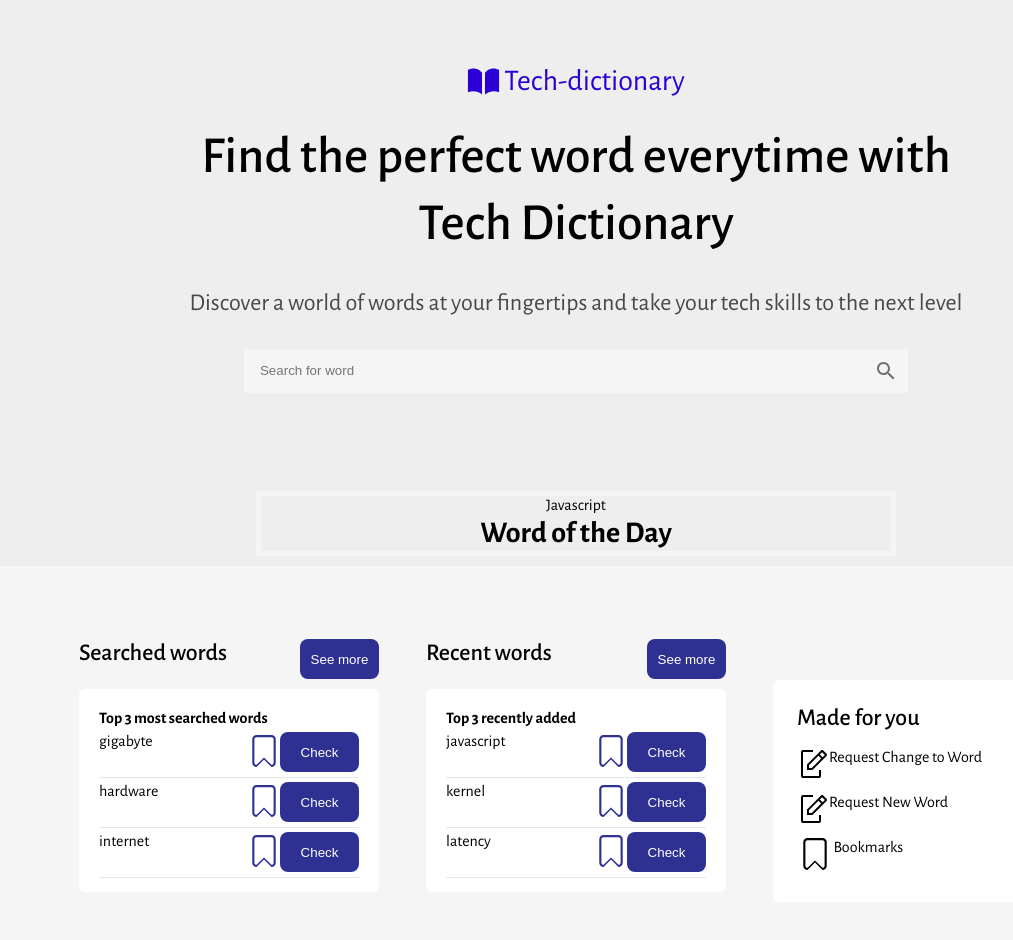
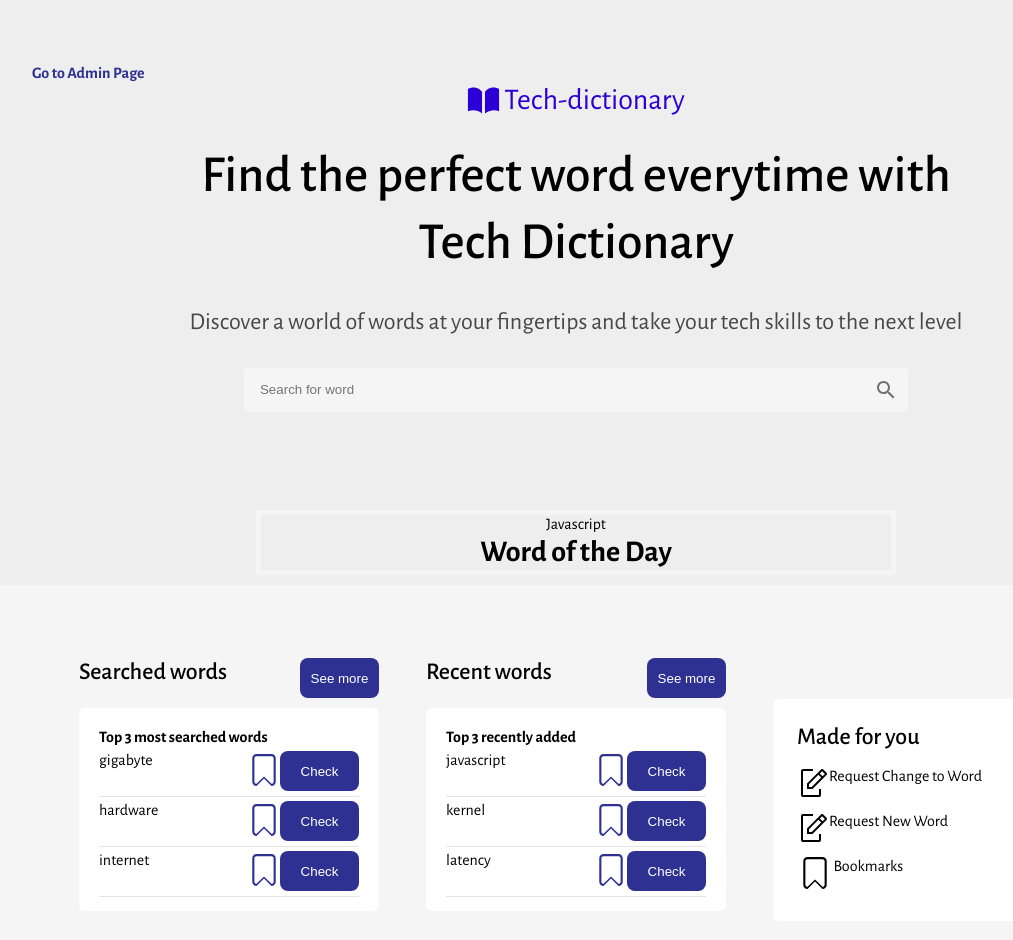
Before and after one commit to AL-QAS/techDictionary, a React (Vite) app: page / in a window 1280 px wide. Shown: the top 940 px of the page, without its empty margins (64-1077 px from the left). Built offline with nearby package versions, Linux system fonts and the light colour scheme; data requests are answered from the project's data file.

Commit message:
Update HomePage.jsx

```diff
--- a/src/pages/userPage/HomePage.jsx
+++ b/src/pages/userPage/HomePage.jsx
@@ -55,6 +55,11 @@ const headlines = [
   return (
     <>
 <div className='section__padding' >
+    <Link to='/login-page'><p className="moveToAdmin" style={{color:'#2E3192',
+  fontWeight:'bold',
+  display:'flex',
+  justifyContent:'flexStart'
+  }}>Go to Admin Page</p></Link>
   <Header/>
 </div>
 
```
